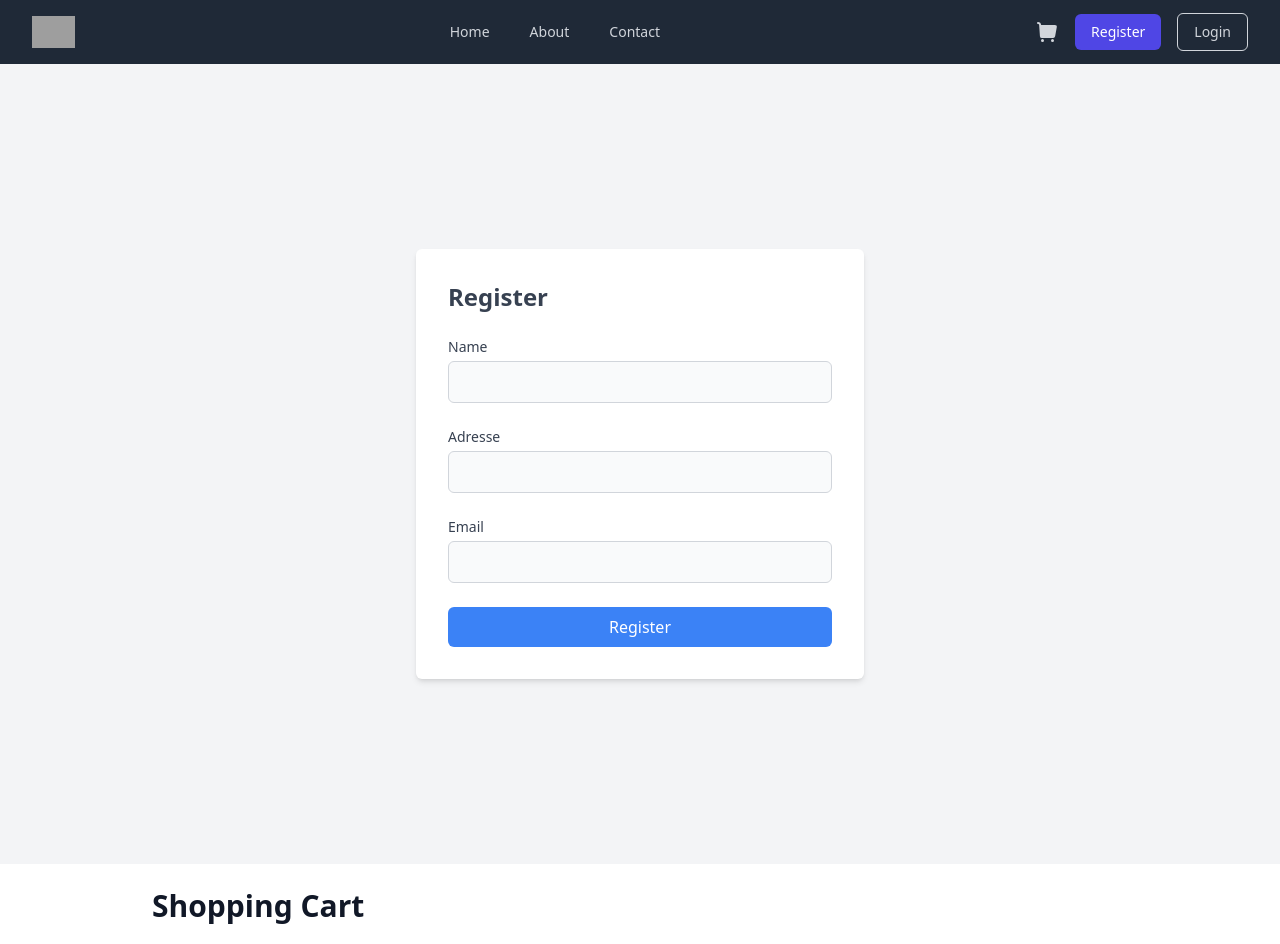
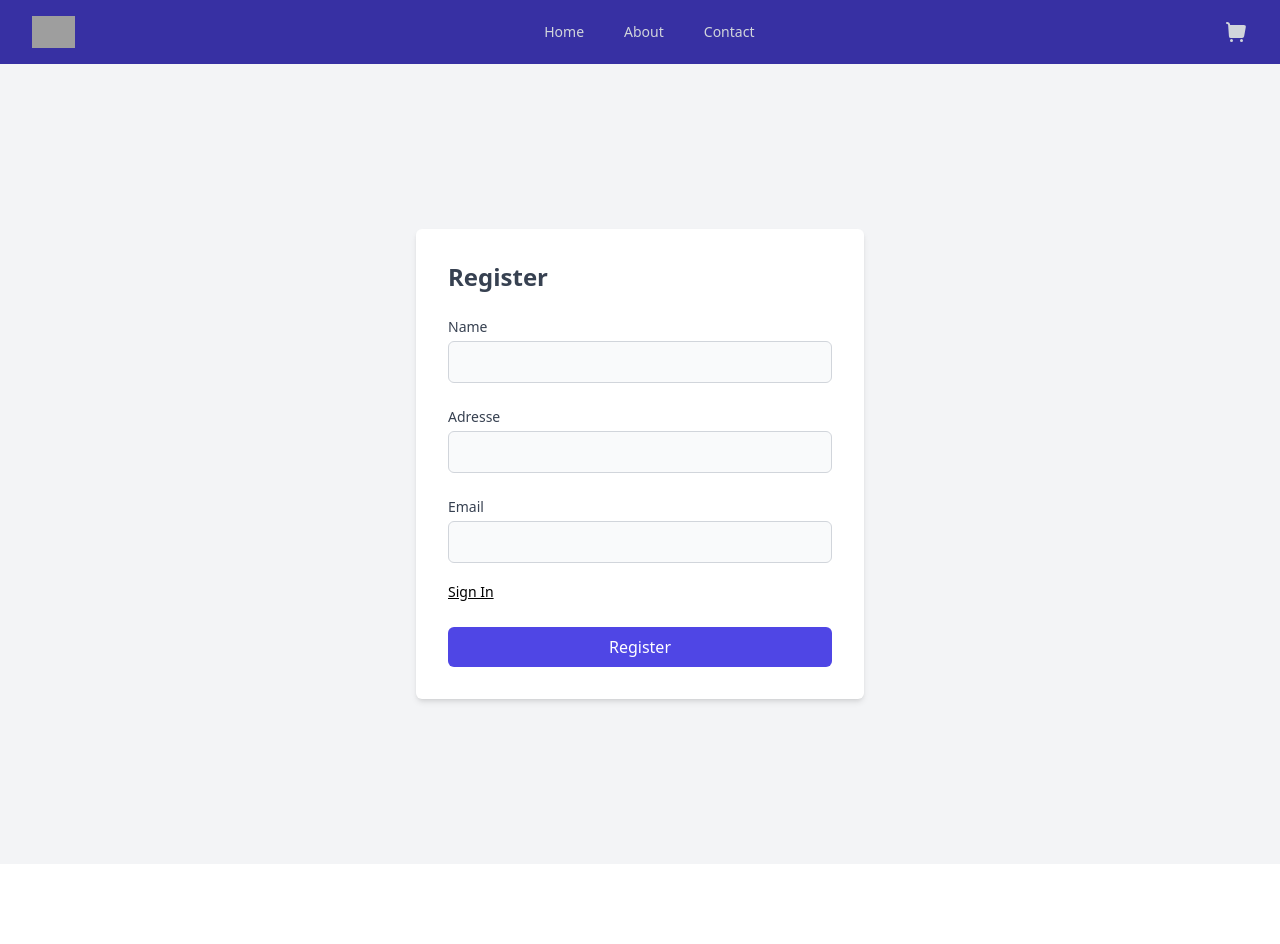
Before and after one commit to boutcha0/reactappfront, a React (Create React App) app: page /register in a window 1280 px wide. Shown: the top 944 px of the page. After the commit the page ends 864 px from the top, so only its background shows below. Built offline with nearby package versions, Linux system fonts and the light colour scheme; grey boxes are pictures that could not be loaded.

Commit message:
Initial commit

```diff
--- a/src/App.jsx
+++ b/src/App.jsx
@@ -4,7 +4,8 @@ import Home from './pages/Home';
 import Login from './pages/Login';
 import Register from './pages/Register';
 import Navbar from './components/Shared/Navbar';
-import Cart from './components/Cart';
+import Contact from './pages/Contact';
+import About from './pages/About';
 
 const App = () => {
   const [cart, setCart] = useState([]);
@@ -25,15 +26,23 @@ const App = () => {
     });
   };
 
+  const deleteFromCart = (productId) => {
+    setCart((prevCart) => {
+      return prevCart.filter((item) => item.id !== productId);
+    });
+  };
+
   return (
     <Router>
-      <Navbar cart={cart} />
+      <Navbar cart={cart} deleteFromCart={deleteFromCart} />
       <Routes>
         <Route path="/" element={<Home addToCart={addToCart} />} />
         <Route path="/login" element={<Login />} />
         <Route path="/register" element={<Register />} />
+        <Route path="/contact" element={<Contact />} />
+        <Route path="/about" element={<About />} />
+
       </Routes>
-      <Cart cartItems={cart} />
     </Router>
   );
 };
--- a/src/components/Cart.jsx
+++ b/src/components/Cart.jsx
@@ -1,10 +1,10 @@
 import React from 'react';
 
-const Cart = ({ cartItems }) => {
+const Cart = ({ cartItems , deleteFromCart }) => {
   const totalPrice = cartItems.reduce((total, item) => total + item.price * item.quantity, 0);
 
   return (
-    <div className="max-w-5xl mx-auto p-6">
+    <div className="max-w-5xl mx-auto p-6 absolute z-50 w-full bg-red-100 right-0">
       <h2 className="text-3xl font-bold text-gray-900 mb-4">Shopping Cart</h2>
 
       {cartItems.length === 0 ? (
@@ -30,7 +30,7 @@ const Cart = ({ cartItems }) => {
                   <p className="text-sm text-gray-600">Qty: {item.quantity}</p>
                   <button
                     className="text-red-600 hover:text-red-800 text-sm"
-                    onClick={() => {/* Handle item removal */}}
+                    onClick={() => deleteFromCart(item.id)}
                   >
                     Remove
                   </button>
--- a/src/components/Shared/Navbar.jsx
+++ b/src/components/Shared/Navbar.jsx
@@ -2,7 +2,7 @@ import React, { useState } from 'react';
 import { Link, useLocation } from 'react-router-dom';
 import Cart from '../Cart';
 
-export default function Navbar({ cart }) {
+export default function Navbar({ cart , deleteFromCart }) {
   const location = useLocation();
   const [showComponent, setShowComponent] = useState(false);
 
@@ -19,14 +19,14 @@ export default function Navbar({ cart }) {
   const classNames = (...classes) => classes.filter(Boolean).join(' ');
 
   return (
-    <nav className="bg-gray-800">
+    <nav className="bg-indigo-800">
       <div className="mx-auto max-w-7xl px-4 sm:px-6 lg:px-8">
         <div className="flex h-16 items-center justify-between">
           {/* Logo */}
           <div className="flex items-center">
             <img
               className="h-8 w-auto"
-              src="https://as2.ftcdn.net/v2/jpg/05/91/62/89/1000_F_591628903_OCdQi73S1c7MRJIi7vBbTsNYNNrHO0Lw.jpg"
+              src="https://favpng.com/png_view/cartoon-supermarket-shopping-cart-flame-decoration-shopping-icon-png/FkVvAWiN"
               alt="SkylarkApp"
             />
           </div>
@@ -72,27 +72,13 @@ export default function Navbar({ cart }) {
               </g>
             </svg>
 
-            {/* Register Button */}
-            <Link
-              to="/register"
-              className="rounded-md bg-indigo-600 px-4 py-2 text-sm font-medium text-white hover:bg-indigo-700"
-            >
-              Register
-            </Link>
 
-            {/* Login Button */}
-            <Link
-              to="/login"
-              className="rounded-md border border-gray-300 bg-gray-800 px-4 py-2 text-sm font-medium text-gray-300 hover:bg-gray-700 hover:text-white"
-            >
-              Login
-            </Link>
           </div>
         </div>
       </div>
 
       {/* Conditionally Render Cart Component */}
-      {showComponent && <Cart cartItems={cart} />}
+      {showComponent && <Cart cartItems={cart} deleteFromCart={deleteFromCart}/>}
     </nav>
   );
 }
--- /dev/null
+++ b/src/pages/About.jsx
@@ -0,0 +1,7 @@
+import React from 'react'
+
+export default function About() {
+  return (
+    <div>About</div>
+  )
+}
--- /dev/null
+++ b/src/pages/Contact.jsx
@@ -0,0 +1,7 @@
+import React from 'react'
+
+export default function Contact() {
+  return (
+    <div>Contact</div>
+  )
+}
--- a/src/pages/Home.jsx
+++ b/src/pages/Home.jsx
@@ -28,7 +28,8 @@ const Home = ({ addToCart }) => {
   }, []);
 
   const handleAddToCart = (product) => {
-    addToCart(product); // Call addToCart passed as prop
+    addToCart(product);
+    alert('Added to card successfully !') // Call addToCart passed as prop
   };
 
   return (
@@ -65,7 +66,7 @@ const Home = ({ addToCart }) => {
                 <div className="mt-4">
                   <button
                     onClick={() => handleAddToCart(product)}
-                    className="w-full bg-blue-500 text-white py-2 px-4 rounded-md hover:bg-blue-600"
+                    className="w-full bg-indigo-600  text-white py-2 px-4 rounded-md hover:bg-blue-600"
                   >
                     Add to Cart
                   </button>
--- a/src/pages/Login.jsx
+++ b/src/pages/Login.jsx
@@ -1,7 +1,7 @@
 // src/pages/Login.jsx
 
 import React, { useState } from 'react';
-import { useNavigate } from 'react-router-dom';
+import { Link, useNavigate } from 'react-router-dom';
 
 const Login = () => {
   const [username, setUsername] = useState(''); // Renamed to username for clarity
@@ -64,9 +64,10 @@ const Login = () => {
             />
           </div>
 
+          <Link to={'/register'} className='text-sm mb-4 underline'> Sign Up </Link>
           <button
             type="submit"
-            className="w-full bg-indigo-600 text-white py-2 rounded-md hover:bg-indigo-700"
+            className="w-full bg-indigo-600 text-white py-2 rounded-md hover:bg-indigo-700 mt-4"
           >
             Log In
           </button>
--- a/src/pages/Register.jsx
+++ b/src/pages/Register.jsx
@@ -1,5 +1,6 @@
 import React, { useState } from "react";
 import axios from "axios";
+import { Link } from "react-router-dom";
 
 const Register = () => {
   const [formData, setFormData] = useState({
@@ -82,14 +83,16 @@ const Register = () => {
               id="email"
               value={formData.email}
               onChange={handleChange}
-              className="mt-1 block w-full px-4 py-2 bg-gray-50 border border-gray-300 rounded-md focus:ring-blue-500 focus:border-blue-500"
+              className="mt-1 mb-4 block w-full px-4 py-2 bg-gray-50 border border-gray-300 rounded-md focus:ring-blue-500 focus:border-blue-500"
               required
             />
           </div>
 
+          <Link to={'/login'} className='text-sm mt-4 underline'> Sign In </Link>
+
           <button
             type="submit"
-            className="w-full bg-blue-500 text-white py-2 px-4 rounded-md hover:bg-blue-600 focus:outline-none focus:ring-2 focus:ring-blue-400 focus:ring-offset-2"
+            className="w-full bg-indigo-600 text-white py-2 rounded-md hover:bg-indigo-700 mt-4"
           >
             Register
           </button>
```
